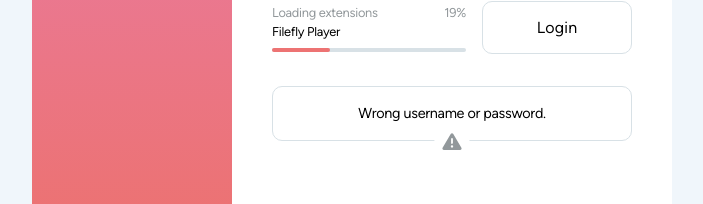
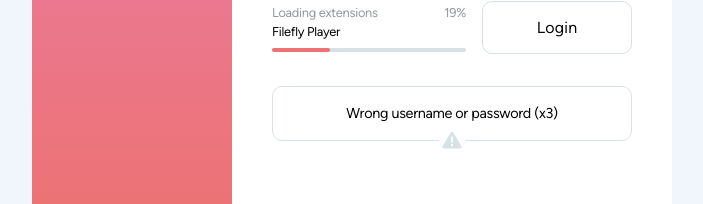
Before and after one commit to 4S1ght/FileFly, a Svelte app: page / in a window 1280 px wide. Shown: the part 482-686 px from the top of the page, without its empty margins (288-991 px from the left). Built offline with nearby package versions, Linux system fonts and the light colour scheme.

Commit message:
[add] login tweaks

```diff
--- a/client/index.html
+++ b/client/index.html
@@ -4,7 +4,7 @@
     <meta charset="UTF-8" />
     <link rel="icon" type="image/svg+xml" href="/vite.svg" />
     <meta name="viewport" content="width=device-width, initial-scale=1.0" />
-    <title>Vite + Svelte + TS</title>
+    <title>Filefly</title>
   </head>
   <body>
     <div id="app"></div>
--- a/client/src/views/login/Login.svelte
+++ b/client/src/views/login/Login.svelte
@@ -18,7 +18,9 @@
     /** Displays what item is currently being loaded.*/
     let _loadItem = "Filefly Player"
     /** Displays login and loading issues. */
-    let _loadIssue = "Wrong username or password."
+    let _loadIssue = "Wrong username or password"
+    /** Displays a counter to signify that an issue has happened more than once. */
+    let _loadIssueCount = 3
 
     // Code ===================================================================
 
@@ -61,10 +63,14 @@
                 </div>
                 <button type="submit">Login</button>
             </div>
-            <p class="login-feedback">
-                <i class="fa-solid fa-triangle-exclamation icon"/>
-                {_loadIssue}
-            </p>
+            {#if _loadIssue}
+                <p class="login-feedback">
+                    <i class="fa-solid fa-triangle-exclamation icon"/>
+                    {_loadIssue} {_loadIssueCount ? `(x${_loadIssueCount})` : ''}
+                </p>
+            {:else}
+                <p class="login-feedback-placeholder"></p>
+            {/if}
         </div>
 
     </form>
@@ -174,6 +180,10 @@
                 }
             }
 
+            .login-feedback-placeholder {
+                margin-top: 2rem;
+                padding: 1rem 1.5rem;
+            }
             .login-feedback {
                 text-align: center;
                 margin-top: 2rem;
@@ -183,14 +193,14 @@
                 position: relative;
 
                 .icon {
-                    color: var(--l1-text-light);
+                    color: var(--l1-outline);
                     position: absolute;
                     bottom: -1.2rem;
                     left: 50%;
                     transform: translateX(-50%);
                     font-size: 1.2rem;
                     background-color: var(--l1-bg);
-                    padding: 0.5rem;
+                    padding: 0.6rem 0.2rem;
                 }
             }
 
```
